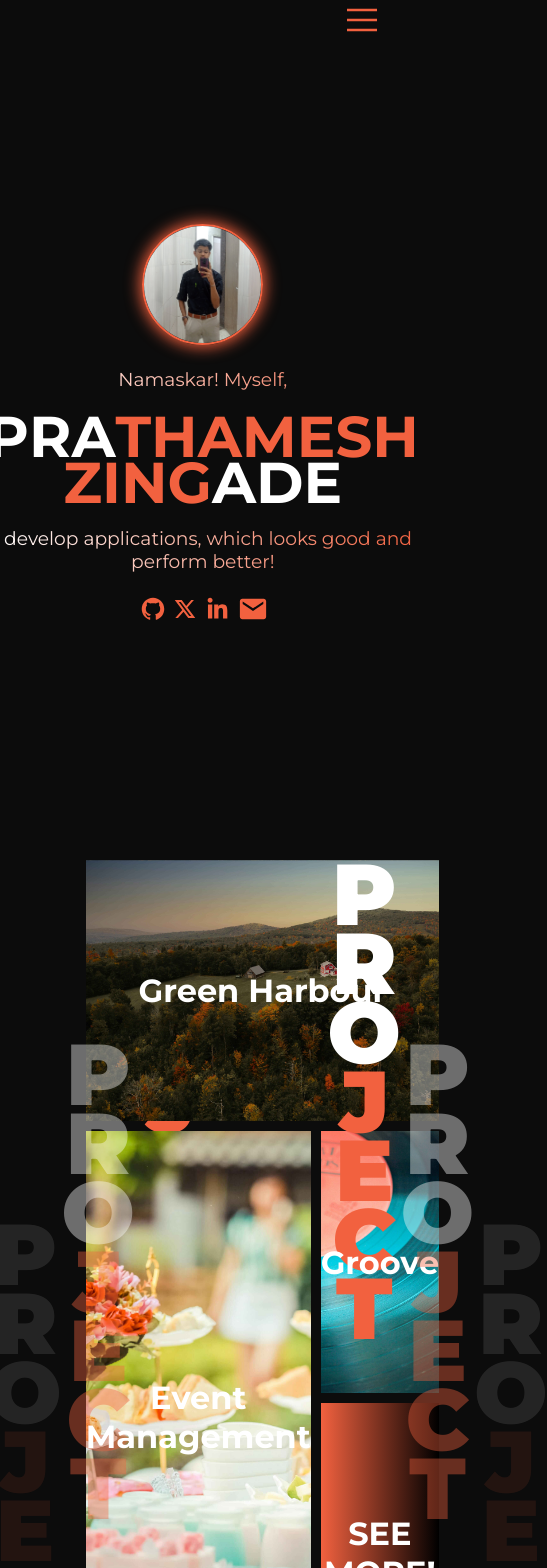
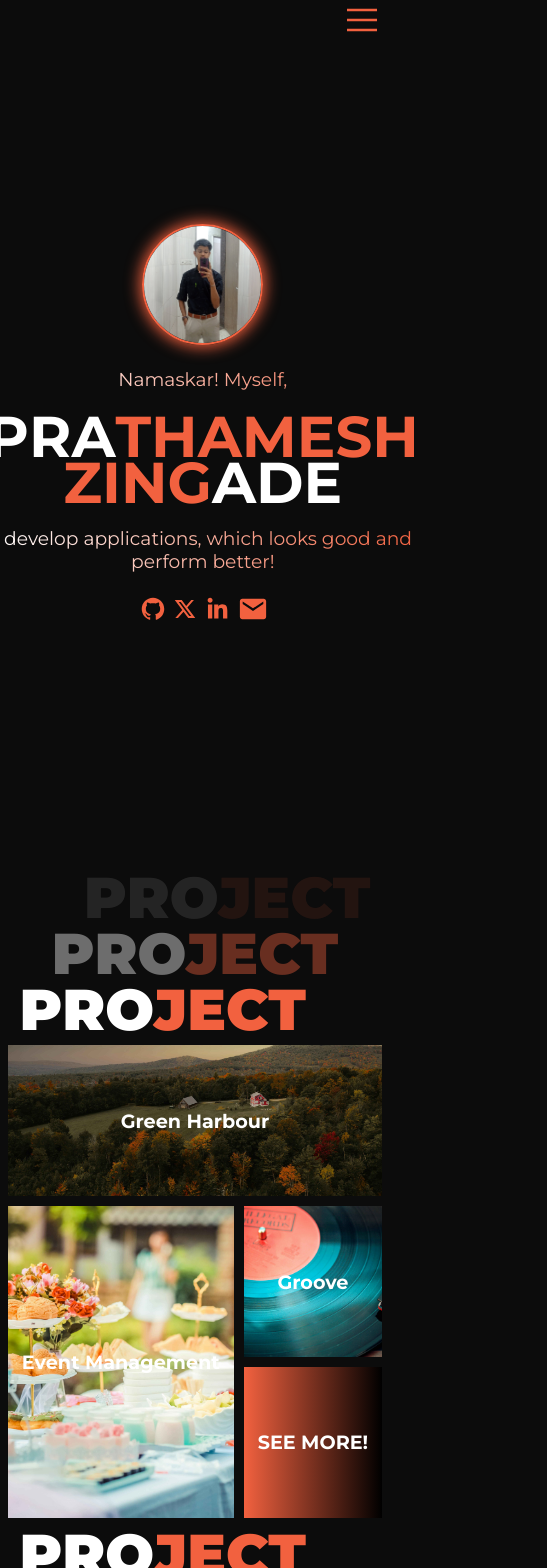
Before and after one commit to ZingadePrathamesh/PrathameshZingade, a React (Vite) app: page / in a window 390 px wide. Shown: the top 1568 px of the page, 547 px wide, since content can reach past the window. Built offline with nearby package versions, Linux system fonts and the light colour scheme.

Commit message:
done with the project section for both the screens

```diff
--- a/src/styles/project.css
+++ b/src/styles/project.css
@@ -138,3 +138,47 @@
     height: 100%;
     object-fit: contain;
 }
+
+@media only screen and (max-width: 767px){
+    .project{
+        flex-direction: column;
+        align-items: center;
+        justify-content: center;
+    }
+
+    .project-left, .project-right{
+        flex-direction: column;
+        width: 100%;
+        height: 20%;
+    }
+    .project-first, .project-second, .project-third{
+        flex-direction: row;
+        width: 90%;
+    }
+
+    .project-middle{
+        width: 96%;
+        height: 56%;
+        margin: 2% 2%;
+    }
+
+    .project1, .project2, .project3, .project4{
+        font-size: 60%;
+    }
+
+
+    .project-letter, .project-white{
+        font-size: 360%;
+    }
+}
+@media only screen and (max-width: 1150px){
+
+    .project1, .project2, .project3, .project4{
+        font-size: 60%;
+    }
+
+
+    .project-letter, .project-white{
+        font-size: 360%;
+    }
+}
```
